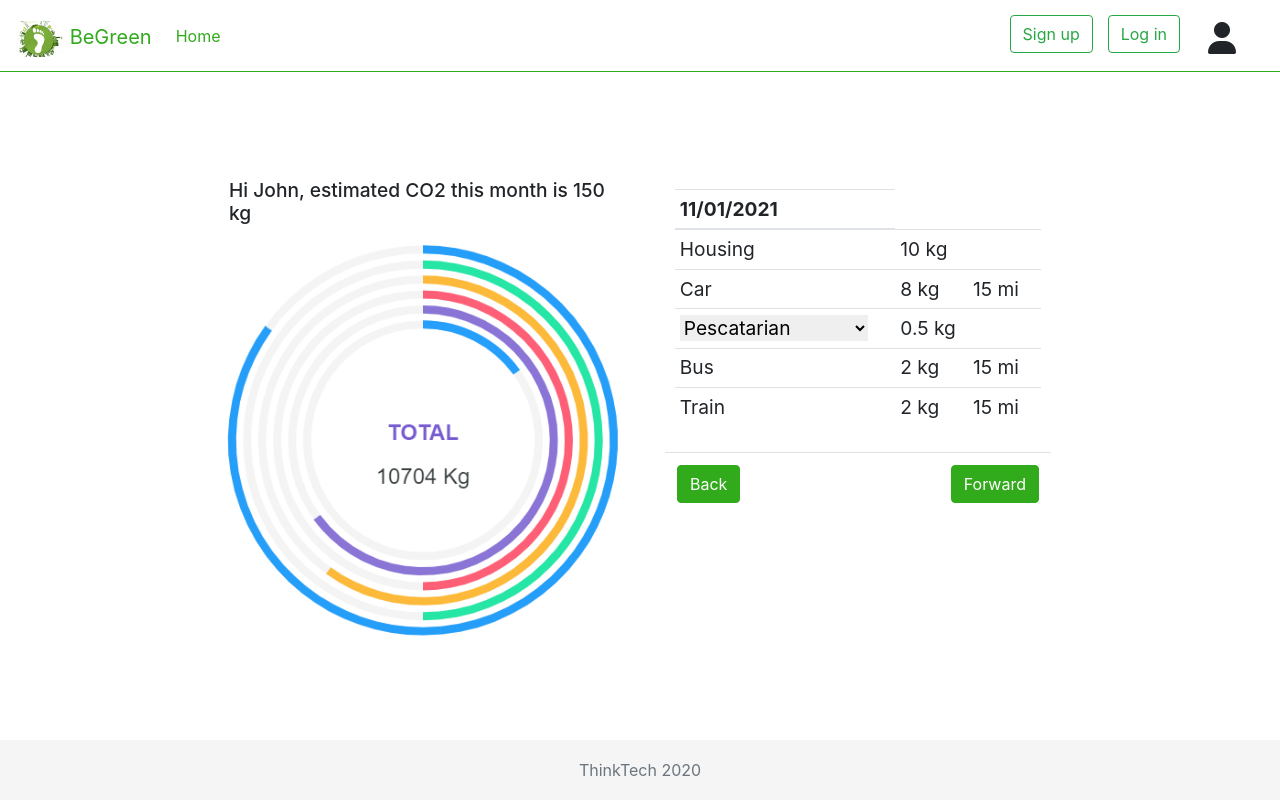
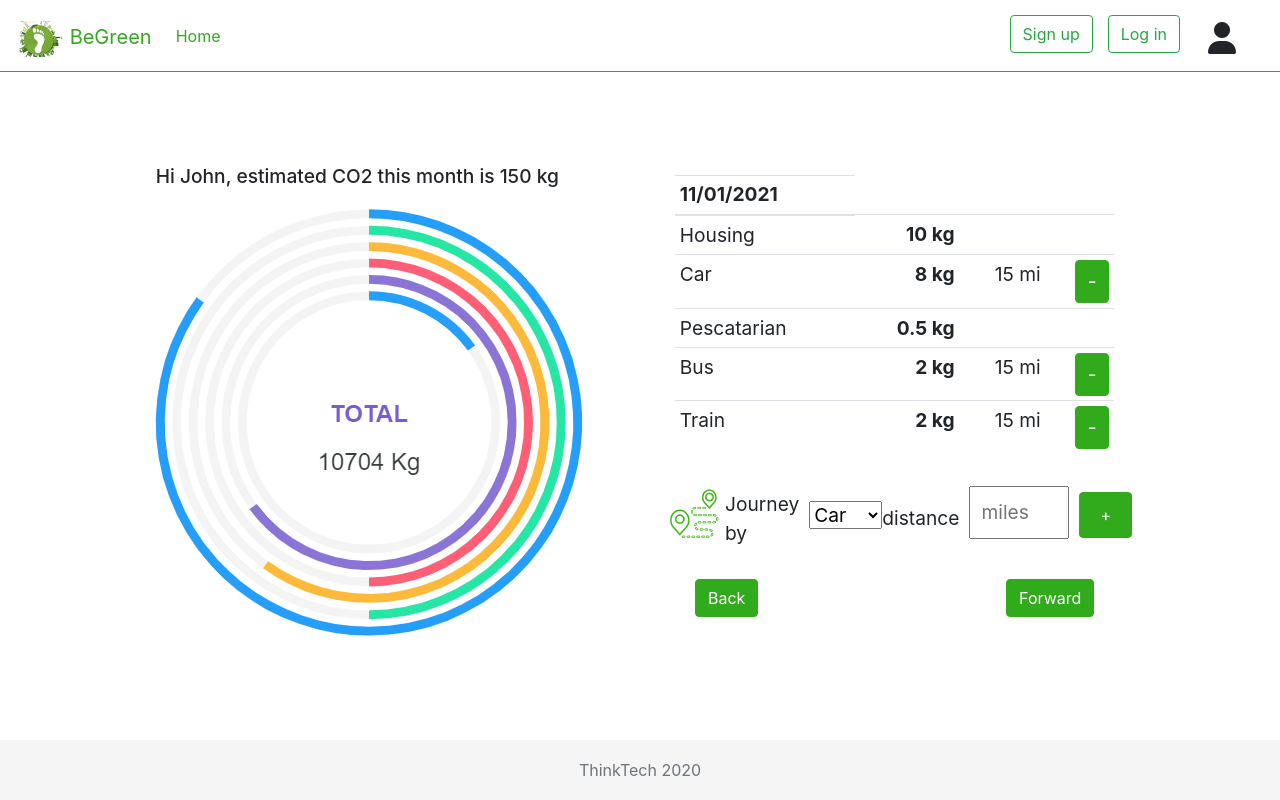
Before and after one commit to ThinkTech-TR/carbontracker-react-app, a React (Create React App) app: page /tracking in a window 1280 px wide. Built offline with nearby package versions, Linux system fonts and the light colour scheme.

Commit message:
break down into components

```diff
--- /dev/null
+++ b/src/Components/Tracking/AddJourney.css
@@ -0,0 +1,40 @@
+/* Style the form - display items horizontally */
+.form-inline {
+    display: flex;
+    flex-direction: row;
+    flex-wrap: nowrap;
+    align-items: center;
+    width: 100%;
+  }
+
+.form-inline p {
+    margin: 10px 10px 2px 0;
+}
+
+.form-inline input {
+    vertical-align: middle;
+    margin: 0 10px 5px 0;
+    padding: 10px;
+    width: 100px;
+}
+
+.form-inline button {
+    padding: 10px 20px;
+}
+
+
+/* Add responsiveness - display the form controls vertically instead of horizontally on screens that are less than 800px wide */
+@media (max-width: 800px) {
+    .form-inline input {
+      margin: 10px 0;
+    }
+
+    .form-inline {
+      flex-direction: column;
+      flex-wrap: wrap;
+      align-items: stretch;
+    }
+  }
+.distance {
+    width: 100px;
+}
--- /dev/null
+++ b/src/Components/Tracking/AddJourney.js
@@ -0,0 +1,36 @@
+import React from 'react';
+import journeyIco from "./journey-icon.jpg";
+import Image from 'react-bootstrap/Image';
+import "./AddJourney.css";
+
+class AddJourneyForm extends React.Component{
+    constructor(props) {
+        super(props);
+        this.state = {
+            journeyTypeName: "",
+            distance: null,
+            dateOfJourney: null
+        };
+    }
+        //ChangeHandler
+    render() {
+        return (
+            <form className="form-inline">
+                <Image src={journeyIco} alt="total" />
+                <p className="font-sm">Journey by </p>
+                <select id="journeyType" className="font-sm">
+                    <option value="car">Car</option>
+                    <option value="train">Train</option>
+                    <option value="bus">Bus</option>
+                    <option value="plane">Plane</option>
+                </select>
+                <p className="font-sm">distance </p>
+                <input id="distance" type="number" min="0" className="font-sm" placeholder="miles"></input>
+                <button type="submit" className="button-green">+</button>
+            </form>
+        )
+    }
+
+
+}
+export default AddJourneyForm;
--- a/src/Components/Tracking/Tracking.css
+++ b/src/Components/Tracking/Tracking.css
@@ -22,33 +22,11 @@ h2 {
     padding: 10px;
 }
 
-.container-data {
-    align-items: center;
-    padding: 10px;
-}
-
-.table-track {
-    border: none;
-}
-
-.diet-select {
-    border:0px;
-    outline:0px;
-}
-
-td {
-    white-space:nowrap;
-}
-
-
 .button-day-container {
+    display: flex;
+    justify-content: space-between;
     width: 100%;
-}
-.tdButtonBack {
-    text-align: left;
-}
-.tdButtonForward{
-    text-align: right;
+    padding: 30px;
 }
 
 @media only screen and (max-width: 576px) {
--- a/src/Components/Tracking/Tracking.js
+++ b/src/Components/Tracking/Tracking.js
@@ -1,15 +1,65 @@
-
-import Total from "./total.png";
-import Image from 'react-bootstrap/Image';
 import Container from 'react-bootstrap/Container';
 import Row from 'react-bootstrap/Row';
 import Col from 'react-bootstrap/Col';
-import Table from 'react-bootstrap/Table';
-//import Dropdown from 'react-bootstrap/DropdownButton';
+import { useState} from "react";
+import Total from "./total.png";
+import journeyIco from "./journey-icon.jpg";
+import Image from 'react-bootstrap/Image';
+//import Table from 'react-bootstrap/Table';
+
+import AddJourney from "./AddJourney";
+import TrackingData from "./TrackingData";
 import './Tracking.css';
 
 
 function Tracking () {
+    const [ trackRecord, setTrackRecord] =useState([
+        {userId: "101",
+        userName: "John",
+        trackingItemId: "1",
+        trackingItemName: "Housing",
+        distance: null,
+        emissionCO2: "10",
+        changeble: "false",
+        trackingDate: "01.01.2021"
+       },
+       {userId: "101",
+        userName: "John",
+        trackingItemId: "2",
+        trackingItemName: "Car",
+        distance: "15",
+        emissionCO2: "8",
+        changeble: "true",
+        trackingDate: "01.01.2021"
+       },
+       {userId: "101",
+        userName: "John",
+        trackingItemId: "3",
+        trackingItemName: "Pescatarian",
+        distance: null,
+        emissionCO2: "0.5",
+        changeble: "false",
+        trackingDate: "01.01.2021"
+       },
+       {userId: "101",
+        userName: "John",
+        trackingItemId: "4",
+        trackingItemName: "Bus",
+        distance: "15",
+        emissionCO2: "2",
+        changeble: "true",
+        trackingDate: "01.01.2021"
+       },
+       {userId: "101",
+        userName: "John",
+        trackingItemId: "5",
+        trackingItemName: "Train",
+        distance: "15",
+        emissionCO2: "2",
+        changeble: "true",
+        trackingDate: "01.01.2021"
+       }
+    ])
     return (
         <Container className="track-container">
             <Row>
@@ -22,79 +72,18 @@ function Tracking () {
                 </Col>
                 <Col xs={12} md={6}>
                     <div className="main-container">
-                        <div className="container-data">
-                            <Table responsive="sm" size="sm" className="font-sm">
-                                <thead>
-                                    <tr>
-                                        <th>11/01/2021</th>
-                                    </tr>
-                                </thead>
-                                <tbody>
-                                    <tr>
-
-                                        <td>Housing</td>
-                                        <td>10 kg</td>
-                                        <td></td>
-                                        <td></td>
-                                    </tr>
-                                    <tr>
-                                        <td>Car</td>
-                                        <td>8 kg</td>
-                                        <td>15 mi</td>
-                                        <td></td>
-                                    </tr>
-                                    <tr>
-                                        <td>
-                                            <select className="diet-select" id="diet">
-                                                <option value="Pescatarian">Pescatarian</option>
-                                                <option value="Meat at most">Meat at most meal</option>
-                                                <option value="Occasionally meat">Occasionally meat</option>
-                                            </select>
-                                        </td>
-                                        <td>0.5 kg</td>
-                                        <td>
-                                        </td>
-                                        <td></td>
-                                    </tr>
-                                    <tr>
-                                        <td>Bus</td>
-                                        <td>2 kg</td>
-                                        <td>15 mi</td>
-                                        <td></td>
-                                    </tr>
-                                    <tr>
-                                        <td>Train</td>
-                                        <td>2 kg</td>
-                                        <td>15 mi</td>
-                                        <td></td>
-                                    </tr>
-                                </tbody>
-                            </Table>
+                        <TrackingData />
+                        <AddJourney />
+                        <div className="button-day-container flex-contianer">
+                            <div className="left-btn">
+                                <button className="button-green">Back</button>
+                            </div>
+                            <div className="right-btn">
+                                <button type="submit" className="button-green">Forward</button>
+                            </div>
                         </div>
-
-
-
-                            <Table className="button-day-container">
-                                <tbody>
-                                    <tr>
-                                        <td className="tdButtonBack">
-                                            <button className="button-green">Back</button>
-                                        </td>
-                                        <td className="tdButtonForward">
-                                            <button className="button-green">Forward</button>
-                                        </td>
-                                    </tr>
-                                </tbody>
-
-
-
-                            </Table>
-
-
                     </div>
-
                 </Col>
-
             </Row>
         </Container>
     );
--- /dev/null
+++ b/src/Components/Tracking/TrackingData.css
@@ -0,0 +1,28 @@
+.container-data {
+    align-items: center;
+    padding: 10px;
+}
+
+.table-track {
+    border: none;
+}
+
+.diet-select {
+    border:0px;
+    outline:0px;
+}
+
+td {
+    white-space:nowrap;
+}
+.cell-co2 {
+    font-weight: bold;
+    text-align: right;
+}
+.cell-distance {
+    text-align: right;
+}
+
+.cell-button {
+    text-align: right;
+}
--- /dev/null
+++ b/src/Components/Tracking/TrackingData.js
@@ -0,0 +1,70 @@
+import React from 'react';
+import Table from 'react-bootstrap/Table';
+import "./TrackingData.css";
+
+class TrackingDataTable extends React.Component{
+    constructor(props) {
+        super(props);
+        this.state = {
+            journeyTypeName: "",
+            distance: null,
+            dateOfJourney: null
+        };
+    }
+        //ChangeHandler
+    render() {
+        return (
+            <div className="container-data">
+            <Table responsive="sm" size="sm" className="font-sm">
+                <thead>
+                    <tr>
+                        <th>11/01/2021</th>
+                    </tr>
+                </thead>
+                <tbody>
+                    <tr>
+                        <td>Housing</td>
+                        <td className="cell-co2">10 kg</td>
+                        <td></td>
+                        <td></td>
+                    </tr>
+                    <tr>
+                        <td>Car</td>
+                        <td className="cell-co2">8 kg</td>
+                        <td className="cell-distance">15 mi</td>
+                        <td className="cell-button">
+                            <button className="button-green">-</button>
+                        </td>
+                    </tr>
+                    <tr>
+                        <td>Pescatarian</td>
+                        <td className="cell-co2">0.5 kg</td>
+                        <td>
+                        </td>
+                        <td></td>
+                    </tr>
+                    <tr>
+                        <td>Bus</td>
+                        <td className="cell-co2">2 kg</td>
+                        <td className="cell-distance">15 mi</td>
+                        <td className="cell-button">
+                            <button className="button-green">-</button>
+                        </td>
+                    </tr>
+                    <tr>
+                        <td>Train</td>
+                        <td className="cell-co2">2 kg</td>
+                        <td className="cell-distance">15 mi</td>
+                        <td className="cell-button">
+                            <button className="button-green">-</button>
+                        </td>
+                    </tr>
+                </tbody>
+            </Table>
+            </div>
+        )
+    }
+
+
+}
+export default TrackingDataTable;
```
Also changed, not shown: src/Components/Tracking/journey-icon.jpg (added).
